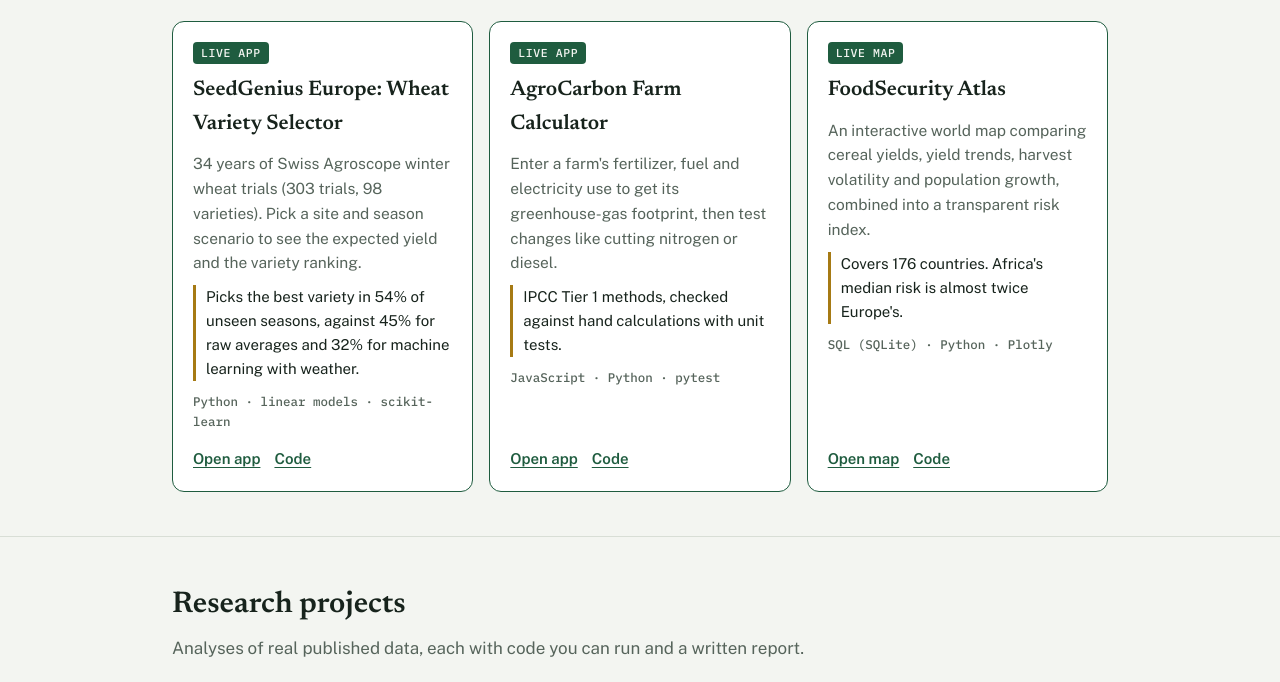
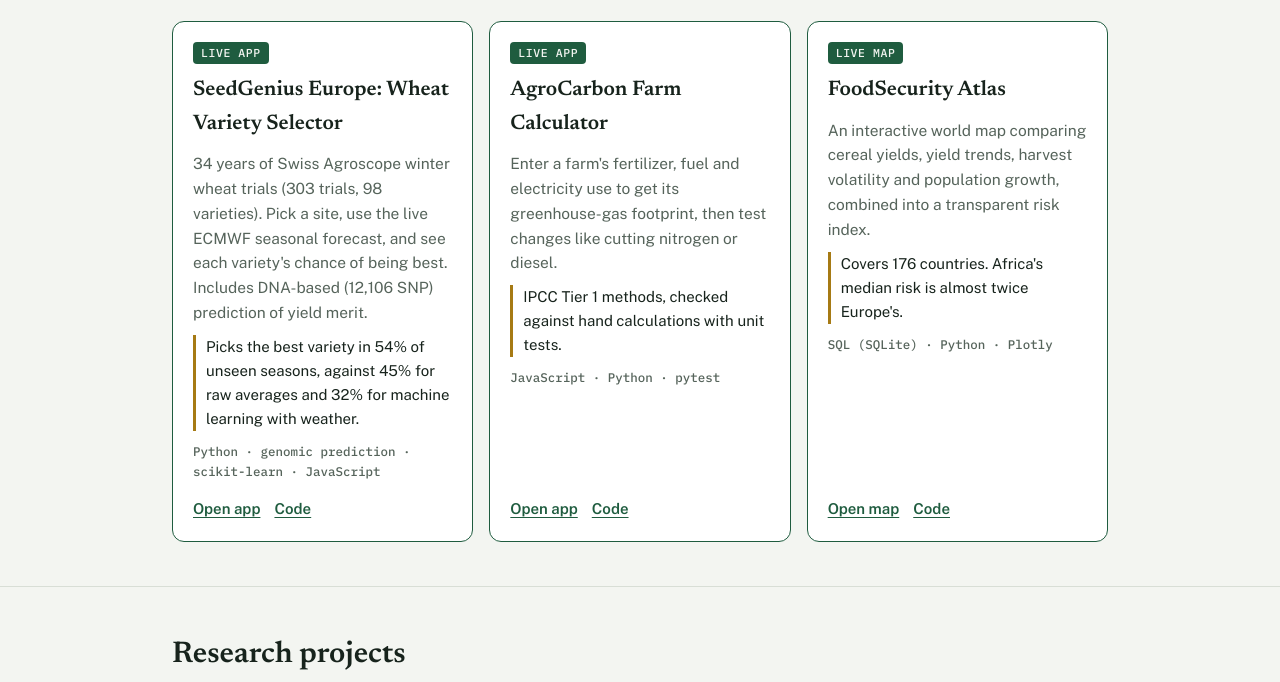
Before and after one commit to saphal-sharma/saphal-sharma.github.io, a plain HTML site: page index.html in a window 1280 px wide. Shown: the part 705-1387 px from the top of the page. Drawn offline with nearby package versions, Linux system fonts and the light colour scheme.

Commit message:
SeedGenius card: forecast and DNA features

```diff
--- a/index.html
+++ b/index.html
@@ -121,9 +121,9 @@ footer { padding: 28px 0 40px; color: var(--muted); font-size: 14px; border-top:
       <article class="card live">
         <span class="badge">Live app</span>
         <h3>SeedGenius Europe: Wheat Variety Selector</h3>
-        <p>34 years of Swiss Agroscope winter wheat trials (303 trials, 98 varieties). Pick a site and season scenario to see the expected yield and the variety ranking.</p>
+        <p>34 years of Swiss Agroscope winter wheat trials (303 trials, 98 varieties). Pick a site, use the live ECMWF seasonal forecast, and see each variety's chance of being best. Includes DNA-based (12,106 SNP) prediction of yield merit.</p>
         <p class="result">Picks the best variety in 54% of unseen seasons, against 45% for raw averages and 32% for machine learning with weather.</p>
-        <p class="tools">Python · linear models · scikit-learn</p>
+        <p class="tools">Python · genomic prediction · scikit-learn · JavaScript</p>
         <div class="links"><a href="https://saphal-sharma.github.io/seedgenius/">Open app</a><a href="https://github.com/saphal-sharma/seedgenius">Code</a></div>
       </article>
       <article class="card live">
```
